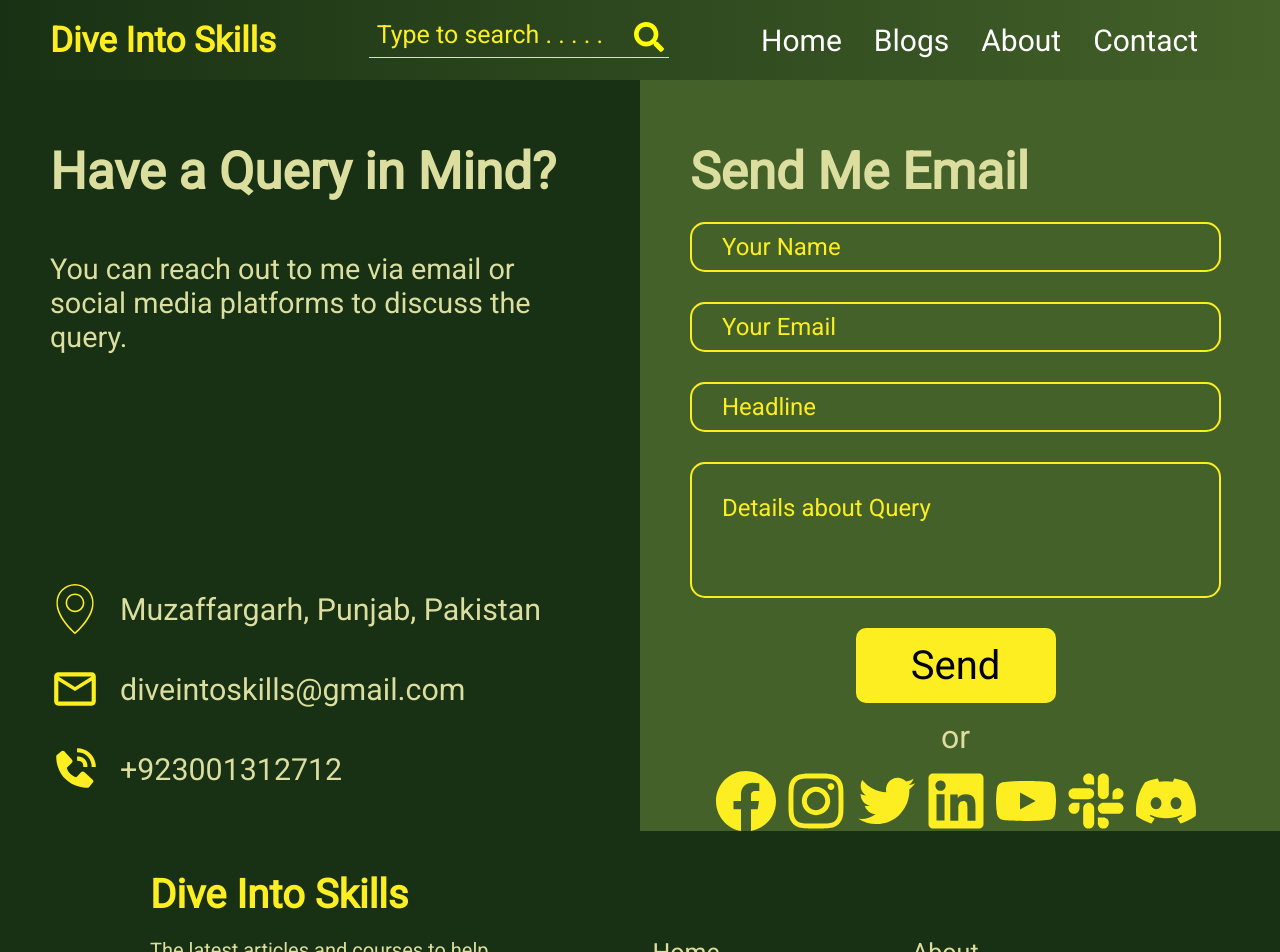
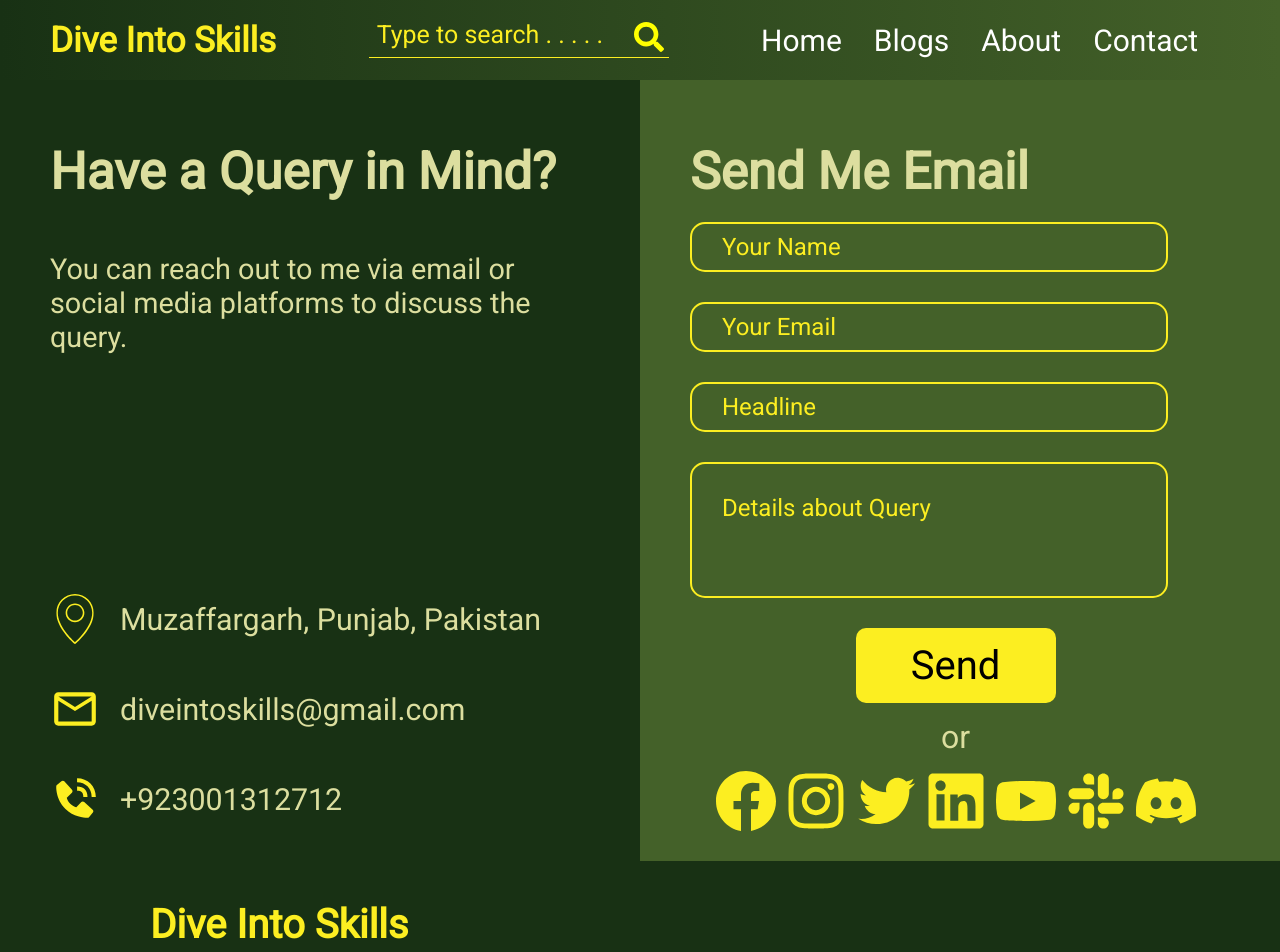
Before and after one commit to sahilbhardwaj-tmpl/DiveIntoSkills, a React (Vite) app: page /Contact in a window 1280 px wide. Shown: the top 952 px of the page. Built offline with nearby package versions, Linux system fonts and the light colour scheme.

Commit message:
Fixed contact page

```diff
--- a/src/components/Contact/ContactStyles.css
+++ b/src/components/Contact/ContactStyles.css
@@ -34,7 +34,7 @@
   display: flex;
   gap: 20px;
   align-items: center;
-  margin-top: 30px;
+  margin-top: 40px;
 }
 .tuxt{
   text-align: center;
@@ -81,12 +81,13 @@ textarea {
   color: #fcee21;
   background: #446129;
   height: 50px;
+  width: 90%;
   font-size: 1.5em;
 }
 
 .textarea {
   max-height: fit-content;
-  width: auto;
+  width: 90%;
   height: auto;
   resize: none;
 }
@@ -126,6 +127,7 @@ textarea::placeholder {
   justify-content: center;
   align-items: center;
   gap: 10px;
+  padding-bottom: 30px;
 }
 @media (max-width: 768px) {
   .contact-container {
@@ -140,7 +142,7 @@ textarea::placeholder {
     flex-direction: column;
     justify-content: center;
     width: 100%;
-    background: #446129;
+    background: hsl(91, 41%, 27%);
   }
   .address-box {
     padding-top: 50px;
@@ -148,10 +150,13 @@ textarea::placeholder {
   .color {
     text-align: center;
   }
+  .input{
+    width: 100%;
+  }
   .textarea {
     max-height: fit-content;
     width: 100%;
-    height: 150px;
+    height: auto;
     resize: none;
   }
   .left-section-text {
```
